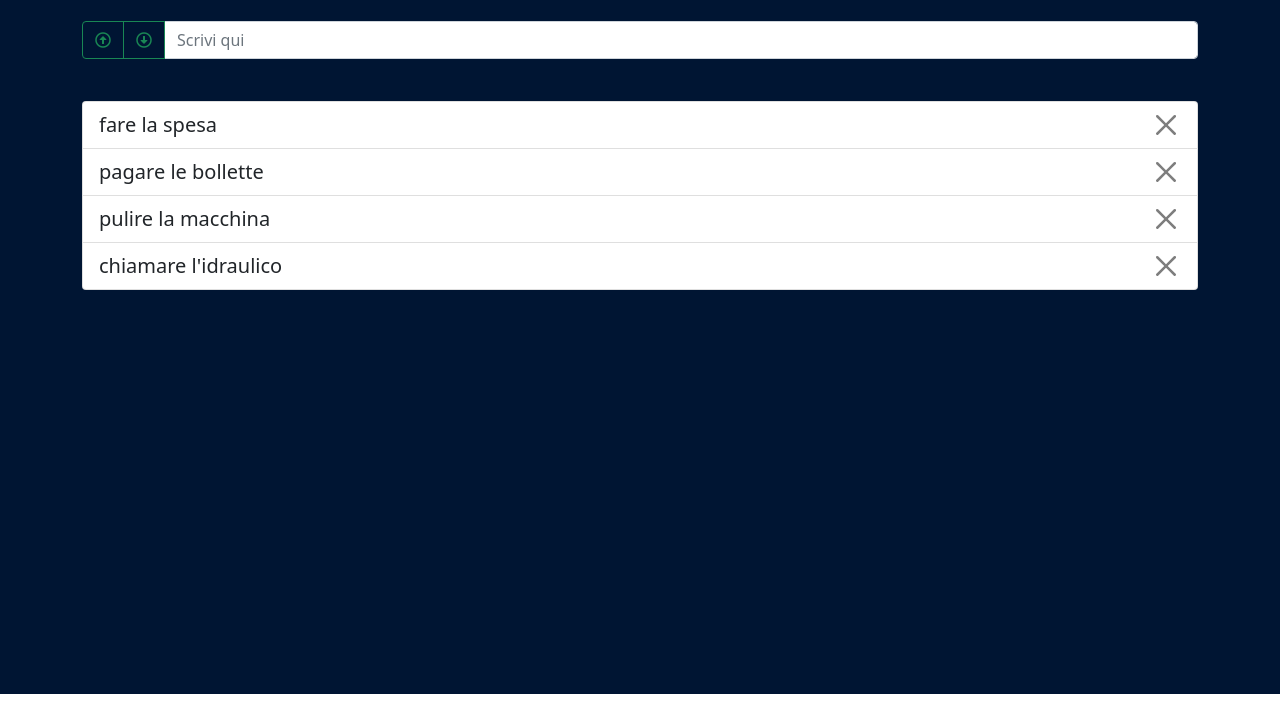
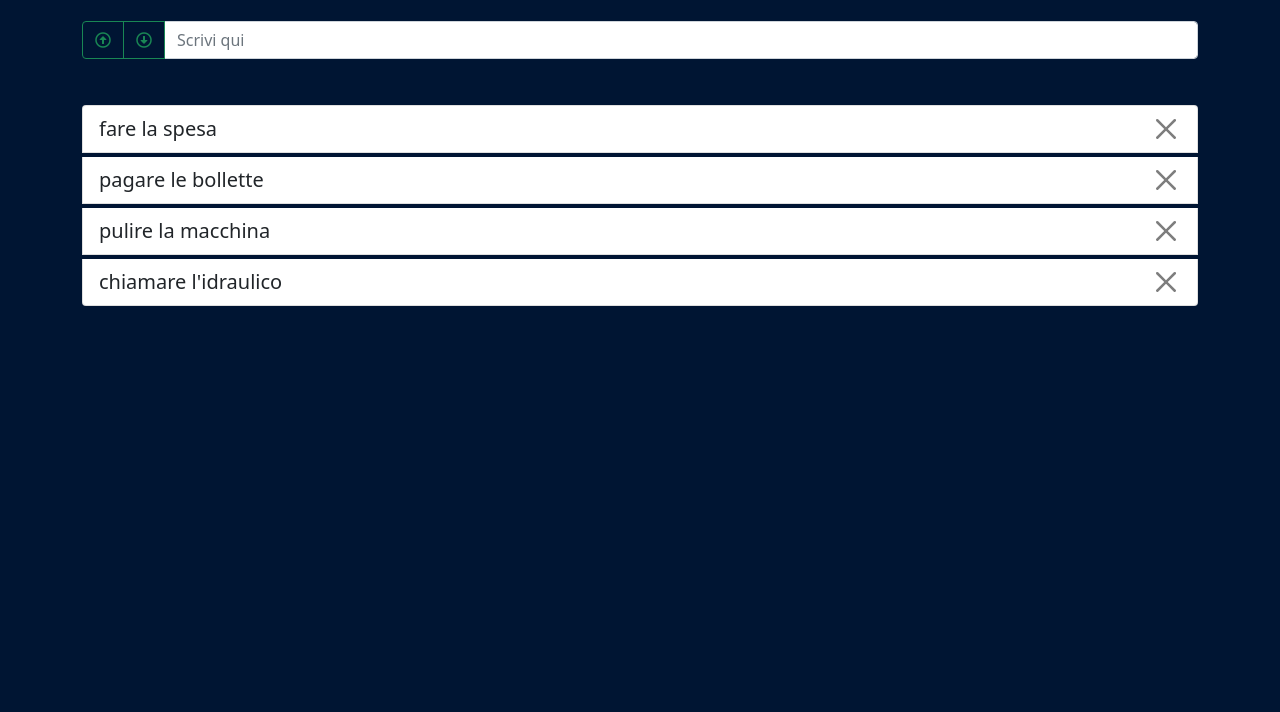
Before and after one commit to SaraPasinato/vue-todolist, a plain HTML site: page index.html in a window 1280 px wide. Shown: the part 88-800 px from the top of the page. Drawn offline with nearby package versions, Linux system fonts and the light colour scheme.

Commit message:
fix height

```diff
--- a/css/style.css
+++ b/css/style.css
@@ -1,12 +1,13 @@
+body{
+    background-color: #001533;
+}
+
 #section-form,
 #main-header {
     min-height: 10vh;
 }
 
-#todos-main{
-    min-height: calc(100vh - 102.6px);
-    background-color: #001533;
-}
+
 
 
 #title-logo{
--- a/index.html
+++ b/index.html
@@ -52,7 +52,7 @@
                         <p class=""> Non ci sono più task !!</p>
                     </div>
                     <ul class="list-group  lead fw-lighter" v-else>
-                        <li class="list-group-item  d-flex justify-content-between" v-for=" (t,index) in todos">
+                        <li class="list-group-item mt-1 d-flex justify-content-between" v-for=" (t,index) in todos">
                             {{t}}
                             <button type="button" class="btn-close" aria-label="Close"
                                 @click="removeTask(index)"></button>
```
